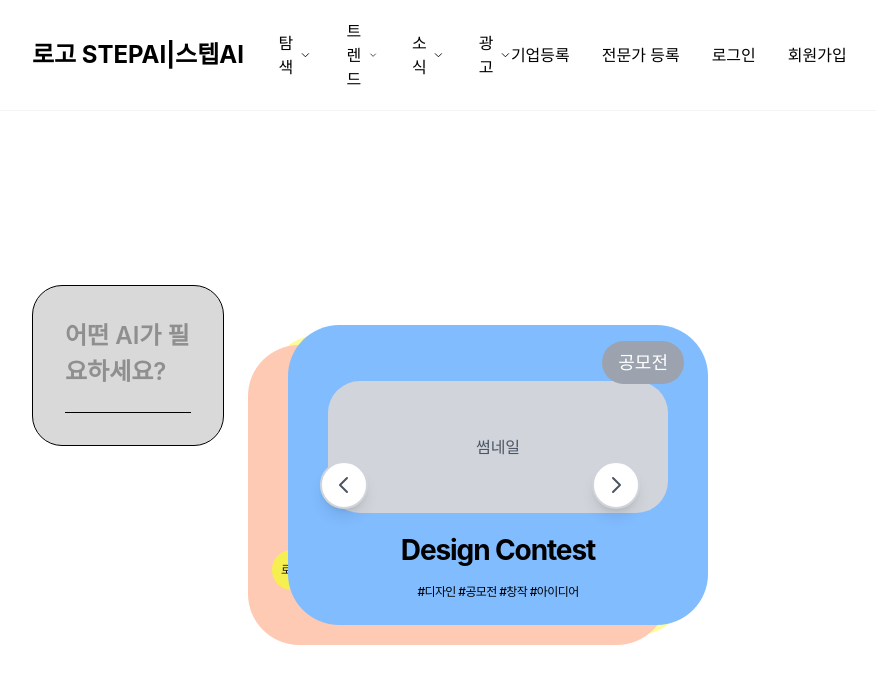
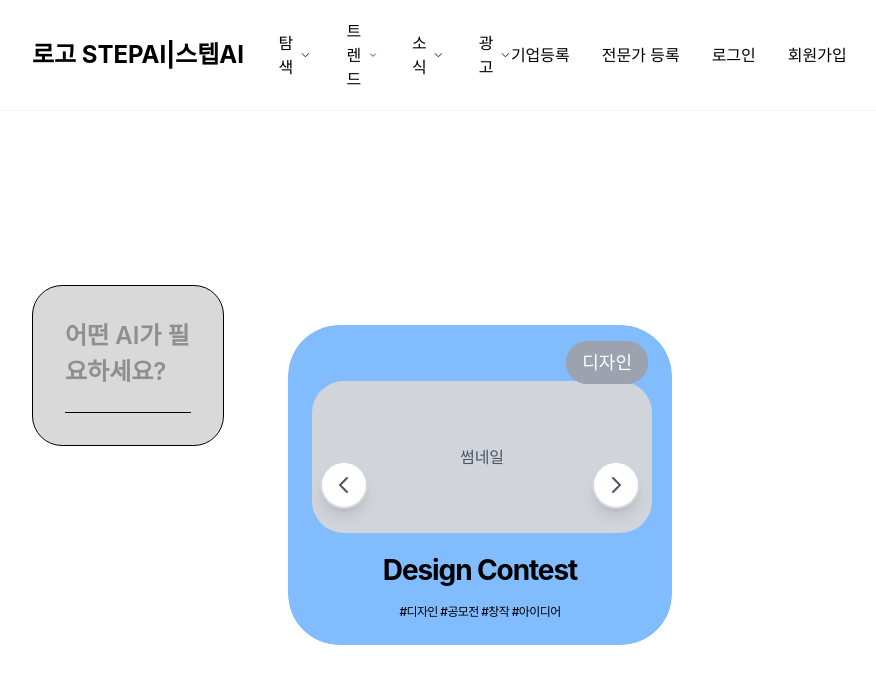
Before and after one commit to kimnamwook1/stepai-web, a Next.js app: page / in a window 1280 px wide. Shown: the top 684 px of the page, without its empty margins (288-1164 px from the left). Built offline with nearby package versions, Linux system fonts and the light colour scheme; a web font is replaced by a local one.

Commit message:
feat: 겹침방식을 크몽스타일 캐러셀로 변경 - 한번에하나씩슬라이드

```diff
--- a/src/components/ContentsMain.tsx
+++ b/src/components/ContentsMain.tsx
@@ -119,7 +119,7 @@ const ContentsMain = () => {
                 {/* 회전카드 시스템 - 우측 */}
                 <div className="w-3/5 relative">
                     <div className="relative h-[400px] flex items-center justify-center">
-                        {/* 좌측 화살표 버튼 - 카드에 가깝게 */}
+                        {/* 좌측 화살표 버튼 */}
                         <button
                             onClick={() => rotateCards('left')}
                             className="absolute left-8 z-20 w-12 h-12 bg-white border-2 border-gray-300 rounded-full flex items-center justify-center hover:bg-gray-50 transition-colors duration-300 shadow-lg"
@@ -129,18 +129,22 @@ const ContentsMain = () => {
                             </svg>
                         </button>
 
-                        {/* 카드들 */}
-                        <div className="relative w-[450px] h-[320px]">
-                            {orderedCards.map((card, index) => (
+                        {/* 캐러셀 컨테이너 */}
+                        <div className="relative w-[420px] h-[320px] overflow-hidden rounded-[51px]">
+                            {/* 캐러셀 트랙 */}
+                            <div
+                                className="flex transition-transform duration-600 ease-in-out h-full"
+                                style={{
+                                    transform: `translateX(-${currentCardIndex * 100}%)`,
+                                }}
+                            >
+                                {cardData.map((card, index) => (
                                     <div
                                         key={card.id}
                                         onClick={() => handleCardClick(card.id)}
-                                    className={`absolute w-[420px] h-[300px] rounded-[51px] cursor-pointer transition-all duration-600 ease-in-out hover:scale-105 ${
-                                        index === 0 ? 'z-10' : index === 1 ? 'z-5' : 'z-0'
-                                    }`}
+                                        className="w-full h-full flex-shrink-0 rounded-[51px] cursor-pointer hover:scale-105 transition-transform duration-300"
                                         style={{
                                             backgroundColor: card.color,
-                                        transform: `translateX(${-index * 20}px) translateY(${index * 10}px)`,
                                         }}
                                     >
                                         {/* 뱃지 - 우상단 */}
@@ -191,8 +195,9 @@ const ContentsMain = () => {
                                     </div>
                                 ))}
                             </div>
+                        </div>
 
-                        {/* 우측 화살표 버튼 - 카드에 가깝게 */}
+                        {/* 우측 화살표 버튼 */}
                         <button
                             onClick={() => rotateCards('right')}
                             className="absolute right-8 z-20 w-12 h-12 bg-white border-2 border-gray-300 rounded-full flex items-center justify-center hover:bg-gray-50 transition-colors duration-300 shadow-lg"
```
Lines whose indentation alone changed are shown as unchanged.
